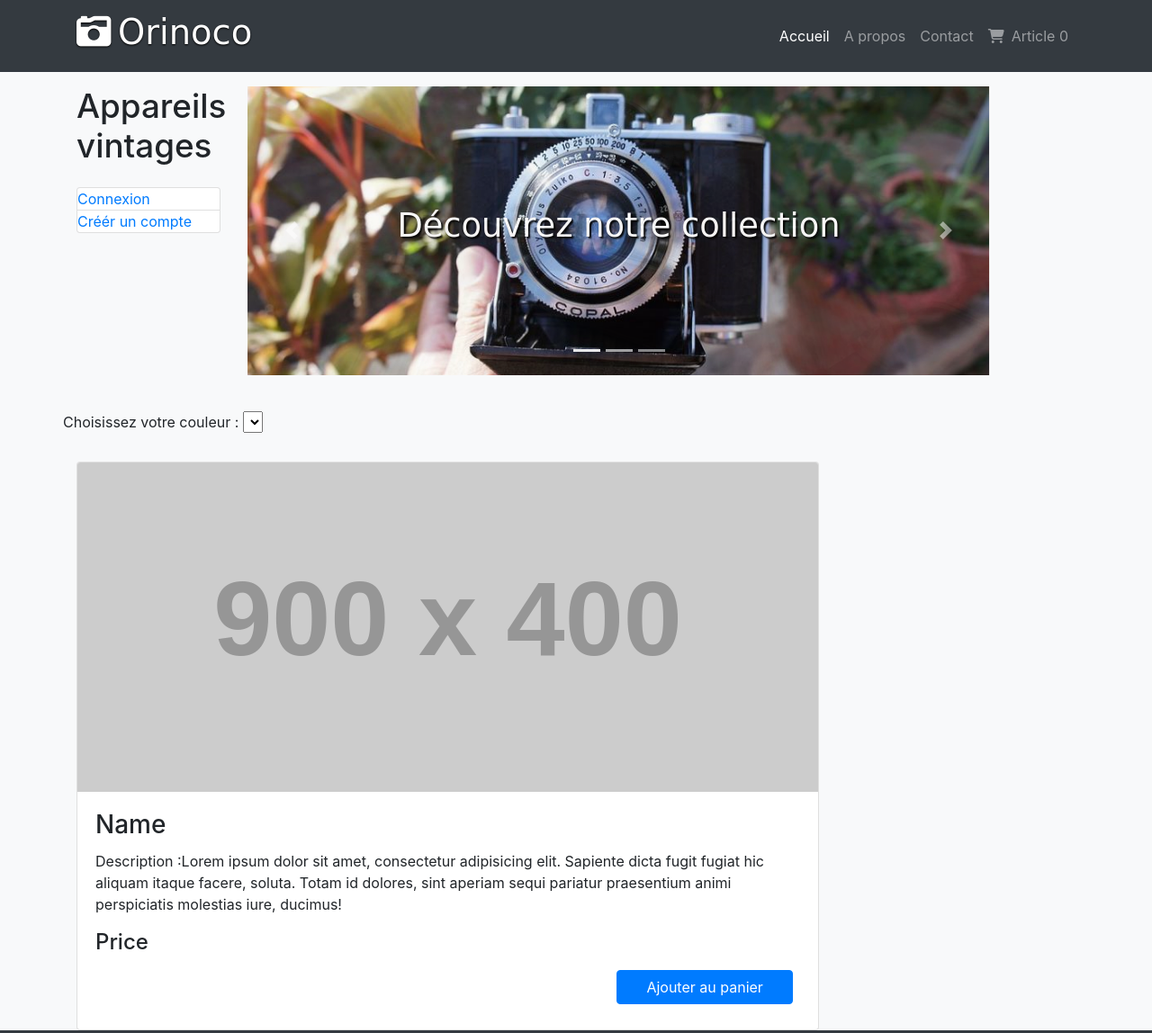
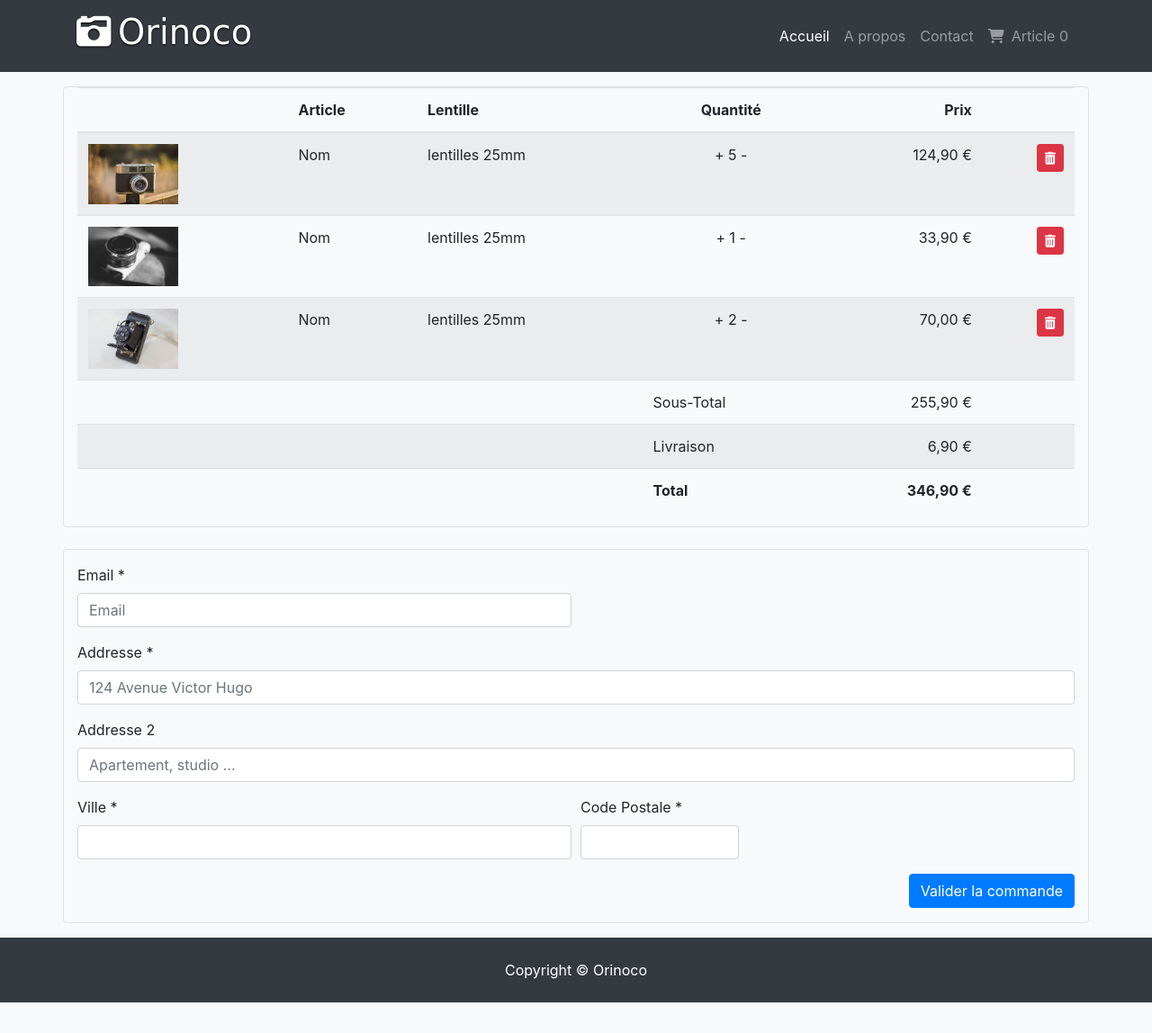
Before and after one commit to OpenClassrooms-Student-Center/JWDP5, a website: page front/panier.html in a window 1280 px wide. Shown: the top 1148 px of the page at 90% size. After the commit the page ends 1114 px from the top, so only its background shows below. Drawn offline with nearby package versions, Linux system fonts and the light colour scheme; no server answers; placeholder pictures from the web are drawn by us; a web font is replaced by a local one.

Commit message:
Page panier bootstrap version - 1

```diff
--- a/front/panier.html
+++ b/front/panier.html
@@ -61,114 +61,116 @@
   </nav>
 
   <!-- Page Content -->
-  <div class="container mt-4 pt-5">
+  <main class="mt-5 pt-5 mb-1" >
 
-    <div class="row">
 
-      <!-- .col-lg-2 /Nav des types d'appareil -->
-      <div class="col-lg-2">
+    <div class="container mb-4 border rounded ">
 
-        <h2 class="my-4">Appareils vintages</h2>
-        <div class="list-group ">
-          <a href="#" class="p-0 list-group-item">Connexion</a>
-          <a href="#" class=" p-0 list-group-item">Créér un compte</a>
+      <div class="row">
+        <div class="col-lg-12 col-sm-12">
+          <div class="table-responsive ">
+            <table class="table table-striped">
+              <thead>
+                <tr>
+                  <th scope="col"> </th>
+                  <th scope="col">Article</th>
+                  <th scope="col">Lentille</th>
+                  <th scope="col" class="text-center">Quantité</th>
+                  <th scope="col" class="text-right">Prix</th>
+                  <th scope="col"> </th>
+                </tr>
+              </thead>
+              <tbody>
+                <tr class="md-d-flex">
+                  <td><img src="../images/vcam_1.jpg" width="100"/> </td>
+                  <td>Nom</td>
+                  <td>lentilles 25mm</td>
+                  <td class="text-center"> + 5 - </td>
+                  <td class="text-right">124,90 €</td>
+                  <td class="text-right"><button class="btn btn-sm btn-danger"><i class="fa fa-trash"></i> </button> </td>
+                </tr>
+                <tr>
+                  <td><img src="../images/vcam_2.jpg" width="100" /> </td>
+                  <td>Nom</td>
+                  <td>lentilles 25mm</td>
+                  <td class="text-center"> + 1 - </td>
+                  <td class="text-right">33,90 €</td>
+                  <td class="text-right"><button class="btn btn-sm btn-danger"><i class="fa fa-trash"></i> </button> </td>
+                </tr>
+                <tr>
+                  <td><img src="../images/vcam_3.jpg" width="100" /> </td>
+                  <td>Nom</td>
+                  <td>lentilles 25mm</td>
+                  <td class="text-center"> + 2 - </td>
+                  <td class="text-right">70,00 €</td>
+                  <td class="text-right"><button class="btn btn-sm btn-danger"><i class="fa fa-trash"></i> </button> </td>
+                </tr>
+                <tr>
+                  <td></td>
+                  <td></td>
+                  <td></td>
+                  <td>Sous-Total</td>
+                  <td class="text-right">255,90 €</td>
+                  <td></td>
+                </tr>
+                <tr>
+                  <td></td>
+                  <td></td>
+                  <td></td>
+                  <td>Livraison</td>
+                  <td class="text-right">6,90 €</td>
+                  <td></td>
+                </tr>
+                <tr>
+                  <td></td>
+                  <td></td>
+                  <td></td>
+                  <td><strong>Total</strong></td>
+                  <td class="text-right"><strong>346,90 €</strong></td>
+                  <td></td>
+                </tr>
+              </tbody>
+            </table>
+          </div>
         </div>
       </div>
-      <!-- /.col-lg-2 -->
+    </div>
 
-      <!-- Carousel col-lg-9 -->
-      <div id="carouselExampleIndicators" class="carousel col-lg-9 slide my-4 carousel-fade" data-ride="carousel">
-        <ol class="carousel-indicators">
-          <li data-target="#carouselExampleIndicators" data-slide-to="0" class="active"></li>
-          <li data-target="#carouselExampleIndicators" data-slide-to="1"></li>
-          <li data-target="#carouselExampleIndicators" data-slide-to="2"></li>
-        </ol>
-        <div class="carousel-inner" role="listbox">
-          <div class="carousel-item active d-block">
-            <img class="d-block img-fluid" src="../images/Appareil-photo-compact.png" alt="First slide">
-            <div class="carousel-caption d-none d-block ">
-              <h2>Découvrez notre collection</h2>
+    <section class="container">
+      <div class="row mb-3">
+        <form class="col-lg-12 border rounded pt-3">
+          <div class="form-row">
+            <div class="form-group col-md-6">
+              <label for="inputEmail4">Email *</label>
+              <input type="email" class="form-control" id="inputEmail4" placeholder="Email">
             </div>
           </div>
-          <div class="carousel-item">
-            <img class="d-block img-fluid" src="../images/Appareil-photo-vintage-2.png" alt="Second slide">
-            <div class="carousel-caption d-none d-block">
-              <h2>Pour les proffesionnelles</h2>
+          <div class="form-group">
+            <label for="inputAddress">Addresse *</label>
+            <input type="text" class="form-control" id="inputAddress" placeholder="124 Avenue Victor Hugo">
+          </div>
+          <div class="form-group">
+            <label for="inputAddress2">Addresse 2</label>
+            <input type="text" class="form-control" id="inputAddress2" placeholder="Apartement, studio ...">
+          </div>
+          <div class="form-row">
+            <div class="form-group col-md-6">
+              <label for="inputCity">Ville *</label>
+              <input type="text" class="form-control" id="inputCity">
+            </div>
+            <div class="form-group col-md-2">
+              <label for="inputZip">Code Postale *</label>
+              <input type="text" class="form-control" id="inputZip">
             </div>
           </div>
-          <div class="carousel-item">
-            <img class="d-block img-fluid" src="../images/Appareils-photos-vintage.png" alt="Third slide">
-            <div class="carousel-caption d-none d-block">
-              <h2>Ou les collectionneurs</h2>
-            </div>
+          <div class="d-flex justify-content-end">
+          <button type="submit" class="btn btn-primary mb-3">Valider la commande</button>
           </div>
-        </div>
-        <a class="carousel-control-prev" href="#carouselExampleIndicators" role="button" data-slide="prev">
-          <span class="carousel-control-prev-icon" aria-hidden="true"></span>
-          <span class="sr-only">Précédent</span>
-        </a>
-        <a class="carousel-control-next" href="#carouselExampleIndicators" role="button" data-slide="next">
-          <span class="carousel-control-next-icon" aria-hidden="true"></span>
-          <span class="sr-only">Suivant</span>
-        </a>
-      </div>
-      <!-- Carousel /.col-lg-9 -->
+        </form>
+      </div >
+    </section>
 
-
-      <!-- .col-lg-9 /Liste de tout les produits de la page-->
-      <main>
-        <div class="page-produit__ours">
-
-          <div class="bloc1">
-            <div id="page-produit__ours--1">
-            </div>
-            <div id="page-produit__ours--2">
-              <div id="details-page">
-                <p id="ours__nom"></p>
-                <p id="prix"></P>
-                <form action="#" id="form-color">
-                  <div>
-                    <div class="selection">
-                      <label for="choosecolor">Choisissez votre couleur : </label>
-                      <select name="colors" id="chooseColor">
-                      </select>
-                    </div>
-                    <div id="panier"></div>
-                  </div>
-                </form>
-              </div>
-            </div>
-          </div>
-          <div class="bloc2">
-            <div>
-              <p id="description"></p>
-            </div>
-          </div>
-
-        </div>
-        <div class="col-lg-9">
-          <div id="article__camera-1"></div>
-          <div class="card mt-4">
-            <img id="imgURL" class="card-img-top img-fluid" src="http://placehold.it/900x400" alt="">
-            <div class="card-body">
-              <h3 id="name" class="card-title">Name</h3>
-              <p id="description" class="card-text">Description :Lorem ipsum dolor sit amet, consectetur adipisicing elit.
-                Sapiente dicta fugit fugiat hic aliquam itaque facere, soluta. Totam id dolores, sint aperiam sequi pariatur
-                praesentium animi perspiciatis molestias iure, ducimus!</p>
-              <h4 id="price">Price</h4>
-              <button type="button" class="col-6 col-md-4 col-lg-3 pull-right float-right btn btn-primary m-2">Ajouter au
-                panier</button>
-            </div>
-          </div>
-          <!-- /.card -->
-        </div>
-      </main>
-      <!-- /.col-lg-9 -->
-
-    </div>
-    <!-- /.row -->
-
-  </div>
+  </main>
   <!-- /.container -->
 
   <!-- Footer -->
--- a/front/produit-unique.js
+++ b/front/produit-unique.js
@@ -16,12 +16,12 @@ async function adress(url) {  // fonction async/await. Le mot clef async devant
 
 
 
-adress('http://localhost:3000/api/cameras' + '/' + elementId).then(element => { // element désigne chaque teddy
+adress('https://oc-p5-api.herokuapp.com/api/cameras' + '/' + elementId).then(element => { // element désigne chaque teddy
     console.log(element)
 
     // Construction de la page du produit
 
-    const pageProduitCameras = document.getElementById('article__camera-1');
+    const pageProduitCameras = document.getElementById('article__camera');
     const nom = document.getElementById('camera-name');
     const prix = document.getElementById('prix');
     const description = document.getElementById('description');
@@ -34,17 +34,17 @@ adress('http://localhost:3000/api/cameras' + '/' + elementId).then(element => {
 
     prix.innerHTML = element.price / 100 + "€";
     nom.innerHTML = element.name;
-    description.innerHTML = "<strong>Description : </strong>" + "<br>" + element.description + "<br> <br>" + element.description + " " + element.description + "<br> <br>" + element.description;
+    description.innerHTML = "<strong>Description : </strong>" + "<br> <br>" + element.description + "<br>" + element.description + " " + element.description + "<br>";
 
-    const chooselenses = document.getElementById('chooselenses');  // selection couleur
+    const chooselenses = document.getElementById('chooselenses');  // selection lentilles
     console.log(element);
 
-    for (let i = 0; i < element.lenses.length; i++) {     // Boucle pour les couleurs disponibles par article
-        const couleur = element.lenses[i];
+    for (let i = 0; i < element.lenses.length; i++) {     // Boucle pour les lentilles disponibles par article
+        const lentilles = element.lenses[i];
         const mylenses = document.createElement('option');
         chooselenses.append(mylenses);
-        mylenses.textContent = couleur;
-        mylenses.value = couleur;
+        mylenses.textContent = lentilles;
+        mylenses.value = lentilles;
     }
 
 
--- a/front/produit.js
+++ b/front/produit.js
@@ -17,7 +17,6 @@ fetch('https://oc-p5-api.herokuapp.com/api/cameras', {
 
         const myDiv = document.createElement('div');
         myDiv.className = "article col-lg-4 col-md-6 mb-4";        //Div englobant l'ensemble du produit
-
 
         const card = document.createElement('div');
         card.className = "card h-100"
```
Also changed, not shown: front/index.html (+3 -3 lines), front/produit.html (+4 -4 lines), vendor/bootstrap/css/bootstrap.css.
